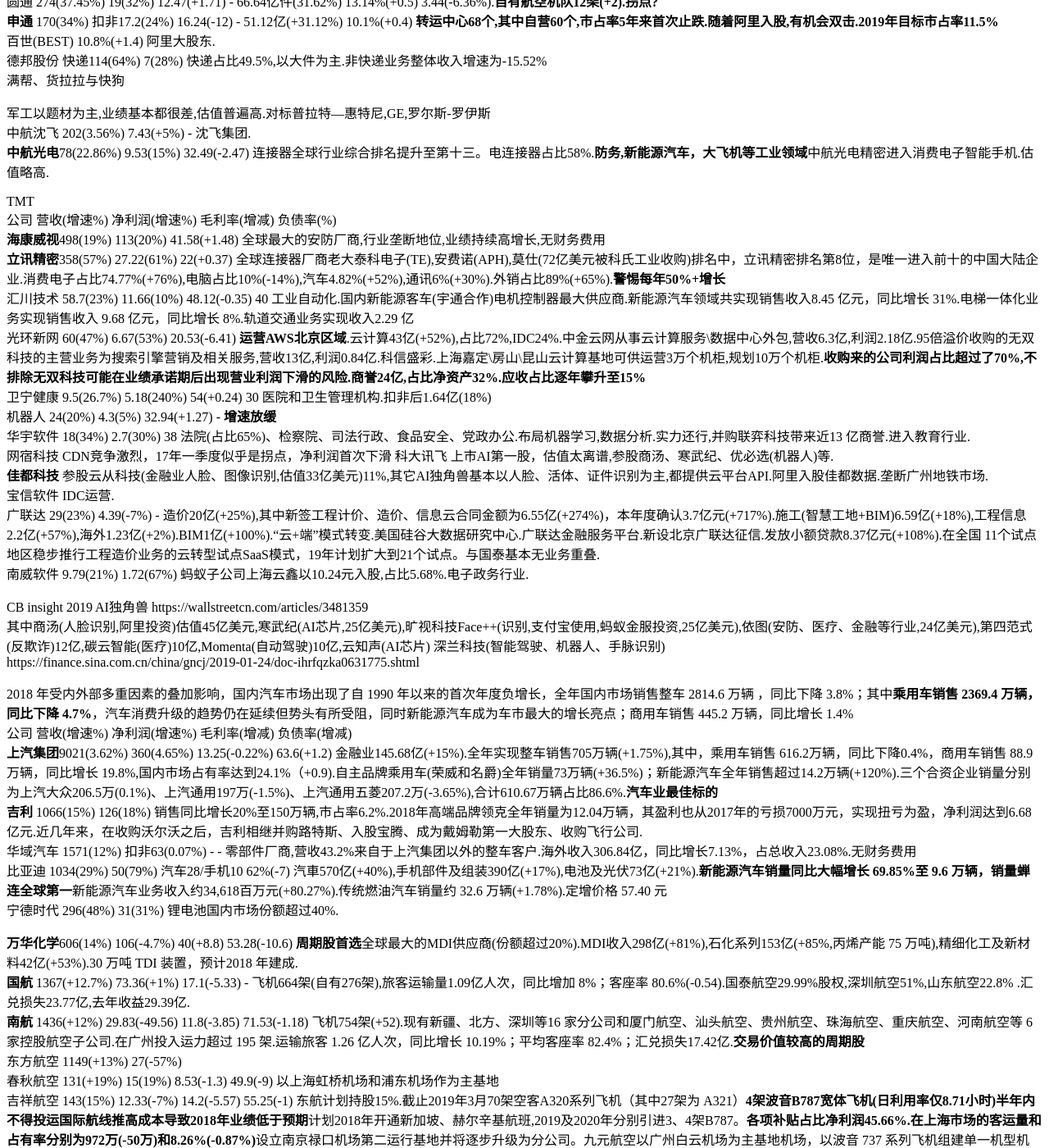
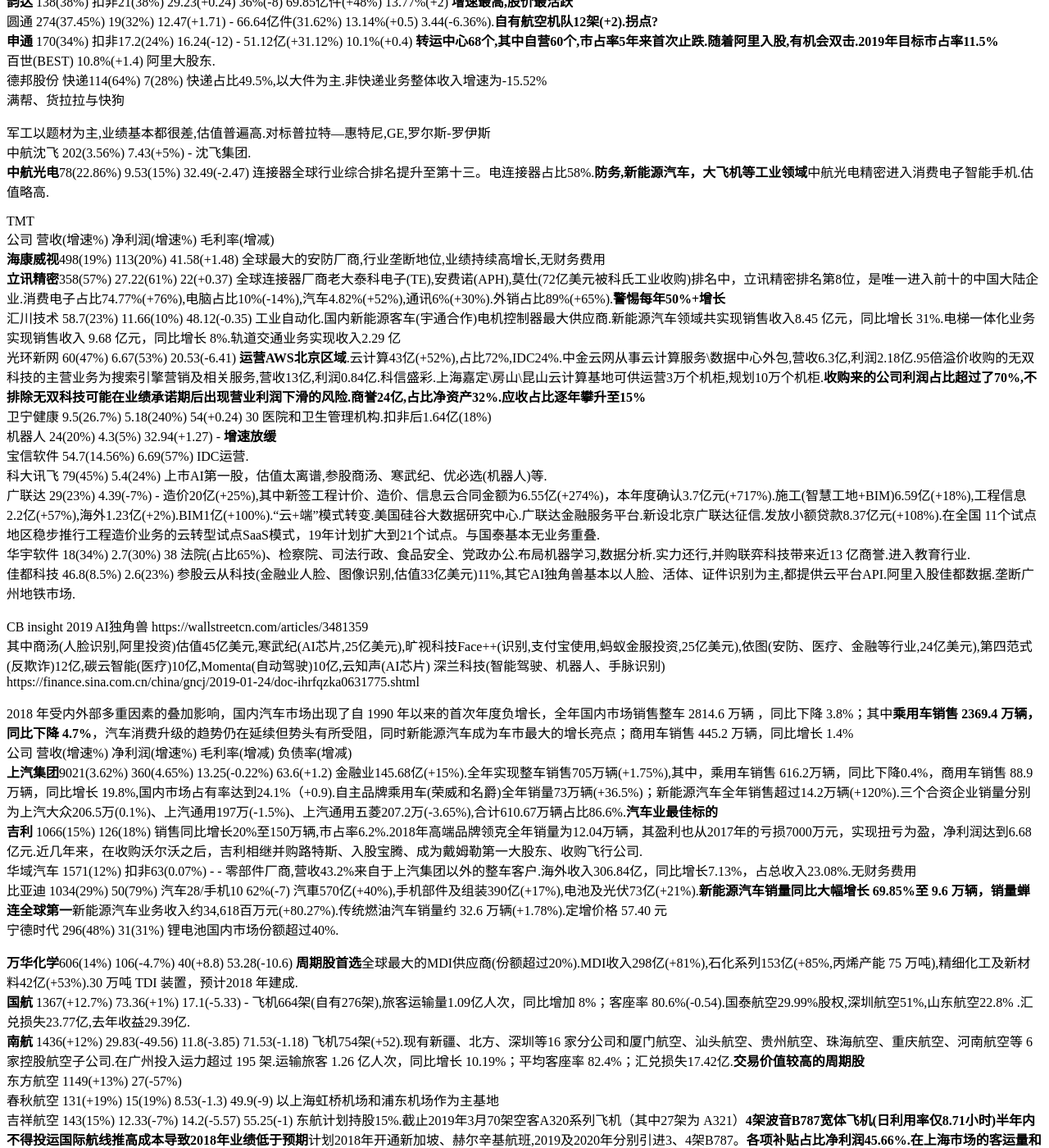
Before and after one commit to kingofhawks/kingofhawks.github.io, a Jekyll site: the page built from _posts/2018-10-27-重点上市公司2018年报汇总.md, in a window 1280 px wide and 1400 px high, scrolled down 11366 px. Shown: the whole window at 82% size. Built offline with Jekyll 4.4.1, drawn with Linux system fonts in a browser that asks for light colours; our own code applies the rules of GitHub Pages for plain Markdown files; some of the changed text lies outside the part shown.

Commit message:
update post

```diff
--- a/_posts/2018-10-27-重点上市公司2018年报汇总.md
+++ b/_posts/2018-10-27-重点上市公司2018年报汇总.md
@@ -91,8 +91,6 @@
 药明生物 营业收入25.35亿元（+56.6%），净利润6.31亿元（+249.6％），经调整净利润7.51亿元（+173.6％），未完成订单量总额36亿美元（+146.2％）。其中超过一半的营收来自北美地区（12.84亿元，占比50.6%）。估值可怕.
 **腾讯** 营收3127亿(+32%),盈利774亿(+19%).手游778亿(+24%),端游506亿(-8%).腾讯视频订阅用户8900万(+58%).网络广告581亿(+44%).其它业务金融科技理财通用户达1亿,云服务91亿(+100%).
 石四药  实现收入41.81亿港元，同比增长35.9%，净利润达9.12亿港元，同比增加37.2%.全年销售14.6亿瓶/袋，较上年同期增加12.5%，其中增长最大的是直立软袋，销量同比增长29.9%
-
-
 
 
 
@@ -360,7 +358,7 @@
 奥园     310(62%)        24(47%)         912(100%)     31.4(+4.4)
 **雅戈尔** 96(-2%)        36(1139%)       84.89(+3.91)  服装66/地产46       地产,服装,投资三驾马车.服装56亿(+13%),净利润8.29亿(+9%).地产40亿(-18%),净利润10亿(-14%),集中在宁波和苏州,土地储备共4个，土地面积38.68万平方米，规划计容建筑面积77.90万平方米.投资收益32亿(+5%),净利润18亿.**163亿巨资豪赌中信股份145451万股(成本港币14,占比净资产67%),可供出售金融资产,全部抵押贷款180亿港币.金正大1.346亿股,联创电子2910万股,创业软件1200万股,美的置业5%,市值总计278亿.权益法记账两家:宁波银行第三大股东7.94亿股15.25%(+2),浙商财险21%第二大股东(营收36亿,增长7.5%,亏损9亿，多次被处罚).持股中石油管道1.32%(成本30亿,分红1.7亿),银联商务估值200亿持股1.48%,宁波汉麻生物科技有限公司30%,新疆雅戈尔农业科技56%(棉纺),未上市权益合计53亿.股权投资合计市值332亿.财务费用11.6亿(-2%),流动负债407亿(+86%).昆仑持股12.33%尚未减持**计划品牌服装业务营业收入较上年同期增长 10%-15%，地产板块营业收入较上年同期增长30%以上，实现预售收入100亿元，较上年同期增长20%以上.**财技足,基本不从市场融资，每年大手笔分红超过利润的40%.拟使用不低于人民币 25 亿元、不高于人民币 50 亿元的自有资金，以不超过人民币10.00 元/股的价格回购公司股份后注销**
 海澜之家  191(4.89%)        34.55(3.78%)     39.63(-0.25)  门店总数 5792 家(+549),自营产品31%(+5),无财务费用.腾讯以10.48元入股5.31%
-栖霞建设  雄安概念,持有河北银行1.85亿股.地产业务每况愈下,以南京和无锡项目为主.**大股东质押比例超过90%,波动巨大,庄股**
+栖霞建设  23(36%)         2.17(300%)       雄安概念,持有河北银行1.85亿股.区域地产公司,以南京和无锡项目为主.**大股东质押比例超过90%,波动巨大,庄股**
 欧派家居  115(18%)         15.72(20.9%)       34.54(-1.91)    35.6(-12.4)    橱柜57亿(+7%),衣柜41亿(+25%),木门4.5亿(50%),卫浴4.7亿(47%).
 **索菲亚**73(18%)         9.6(5.77%)          38(+1.59)       37(-)  **全屋定制龙头.行业增速明显下滑,产品线布局最完整**门店合计3558.衣柜60亿(+17%),占比83%(-1%).司米橱柜7亿(+20%,扭亏为盈),家具3.33亿(+16%).索菲亚华鹤门业(持股51%)双品牌米兰纳\华鹤木门营收1.58亿(+116%),亏损1949万.宁基智能营收8383万.成立恒大索菲亚(持股60%)合资公司进入精装领域(在建).****对标宜家\日本宜得利\韩国汉森等.http://www.jiemian.com/article/1429783.html
 华建集团  52.9(16%)      2.56(6%)        25.5(-1.39)    设计行业龙头,华东设计院主体,无锡市政设计院第二大股东.新签合同总额82.7亿(+26%),上海地区占比过半.设计占比60%,毛利35.承包施工28%,毛利2%.
@@ -386,19 +384,20 @@
 **中航光电**78(22.86%)     9.53(15%)       32.49(-2.47)    连接器全球行业综合排名提升至第十三。电连接器占比58%.**防务,新能源汽车，大飞机等工业领域**中航光电精密进入消费电子智能手机.估值略高.
 
 TMT
-公司       营收(增速%)      净利润(增速%)    毛利率(增减)      负债率(%)
+公司       营收(增速%)      净利润(增速%)    毛利率(增减)
 **海康威视**498(19%)        113(20%)       41.58(+1.48)    全球最大的安防厂商,行业垄断地位,业绩持续高增长,无财务费用
 **立讯精密**358(57%)        27.22(61%)      22(+0.37)       全球连接器厂商老大泰科电子(TE),安费诺(APH),莫仕(72亿美元被科氏工业收购)排名中，立讯精密排名第8位，是唯一进入前十的中国大陆企业.消费电子占比74.77%(+76%),电脑占比10%(-14%),汽车4.82%(+52%),通讯6%(+30%).外销占比89%(+65%).**警惕每年50%+增长**
-汇川技术   58.7(23%)       11.66(10%)       48.12(-0.35)    40              工业自动化.国内新能源客车(宇通合作)电机控制器最大供应商.新能源汽车领域共实现销售收入8.45 亿元，同比增长 31%.电梯一体化业务实现销售收入 9.68 亿元，同比增长 8%.轨道交通业务实现收入2.29 亿
+汇川技术   58.7(23%)       11.66(10%)       48.12(-0.35)   工业自动化.国内新能源客车(宇通合作)电机控制器最大供应商.新能源汽车领域共实现销售收入8.45 亿元，同比增长 31%.电梯一体化业务实现销售收入 9.68 亿元，同比增长 8%.轨道交通业务实现收入2.29 亿
 光环新网   60(47%)         6.67(53%)       20.53(-6.41)       **运营AWS北京区域**.云计算43亿(+52%),占比72%,IDC24%.中金云网从事云计算服务\数据中心外包,营收6.3亿,利润2.18亿.95倍溢价收购的无双科技的主营业务为搜索引擎营销及相关服务,营收13亿,利润0.84亿.科信盛彩.上海嘉定\房山\昆山云计算基地可供运营3万个机柜,规划10万个机柜.**收购来的公司利润占比超过了70%,不排除无双科技可能在业绩承诺期后出现营业利润下滑的风险.商誉24亿,占比净资产32%.应收占比逐年攀升至15%**
 卫宁健康  9.5(26.7%)       5.18(240%)       54(+0.24)      30            医院和卫生管理机构.扣非后1.64亿(18%)
 机器人   24(20%)           4.3(5%)          32.94(+1.27)    -  **增速放缓**
+宝信软件   54.7(14.56%)   6.69(57%)  IDC运营.
+科大讯飞  79(45%)        5.4(24%)  上市AI第一股，估值太离谱,参股商汤、寒武纪、优必选(机器人)等.
+广联达    29(23%)         4.39(-7%)        -     造价20亿(+25%),其中新签工程计价、造价、信息云合同金额为6.55亿(+274%)，本年度确认3.7亿元(+717%).施工(智慧工地+BIM)6.59亿(+18%),工程信息2.2亿(+57%),海外1.23亿(+2%).BIM1亿(+100%).“云+端”模式转变.美国硅谷大数据研究中心.广联达金融服务平台.新设北京广联达征信.发放小额贷款8.37亿元(+108%).在全国 11个试点地区稳步推行工程造价业务的云转型试点SaaS模式，19年计划扩大到21个试点。与国泰基本无业务重叠.
 华宇软件  18(34%)          2.7(30%)                         38             法院(占比65%)、检察院、司法行政、食品安全、党政办公.布局机器学习,数据分析.实力还行,并购联弈科技带来近13 亿商誉.进入教育行业.
-网宿科技                                                                CDN竞争激烈，17年一季度似乎是拐点，净利润首次下滑 科大讯飞 上市AI第一股，估值太离谱,参股商汤、寒武纪、优必选(机器人)等.
-**佳都科技** 参股云从科技(金融业人脸、图像识别,估值33亿美元)11%,其它AI独角兽基本以人脸、活体、证件识别为主,都提供云平台API.阿里入股佳都数据.垄断广州地铁市场.
-宝信软件   IDC运营.
-广联达    29(23%)         4.39(-7%)        -     造价20亿(+25%),其中新签工程计价、造价、信息云合同金额为6.55亿(+274%)，本年度确认3.7亿元(+717%).施工(智慧工地+BIM)6.59亿(+18%),工程信息2.2亿(+57%),海外1.23亿(+2%).BIM1亿(+100%).“云+端”模式转变.美国硅谷大数据研究中心.广联达金融服务平台.新设北京广联达征信.发放小额贷款8.37亿元(+108%).在全国 11个试点地区稳步推行工程造价业务的云转型试点SaaS模式，19年计划扩大到21个试点。与国泰基本无业务重叠.
-南威软件   9.79(21%)      1.72(67%)   蚂蚁子公司上海云鑫以10.24元入股,占比5.68%.电子政务行业.
+佳都科技  46.8(8.5%)     2.6(23%)   参股云从科技(金融业人脸、图像识别,估值33亿美元)11%,其它AI独角兽基本以人脸、活体、证件识别为主,都提供云平台API.阿里入股佳都数据.垄断广州地铁市场.
+
+
 
 
 CB insight 2019 AI独角兽  https://wallstreetcn.com/articles/3481359
@@ -424,12 +423,11 @@
 春秋航空   131(+19%)       15(19%)          8.53(-1.3)    49.9(-9)   以上海虹桥机场和浦东机场作为主基地
 吉祥航空   143(15%)        12.33(-7%)       14.2(-5.57)   55.25(-1)  东航计划持股15%.截止2019年3月70架空客A320系列飞机（其中27架为 A321）**4架波音B787宽体飞机(日利用率仅8.71小时)半年内不得投运国际航线推高成本导致2018年业绩低于预期**计划2018年开通新加坡、赫尔辛基航班,2019及2020年分别引进3、4架B787。**各项补贴占比净利润45.66%.在上海市场的客运量和占有率分别为972万(-50万)和8.26%(-0.87%)**设立南京禄口机场第二运行基地并将逐步升级为分公司。九元航空以广州白云机场为主基地机场，以波音 737 系列飞机组建单一机型机队，现拥有 17 架波音 B737 系列飞机
 大秦铁路   556(+24%)       133(+86%)
-中国核电  核电机组达16 台，控股总装机容量达1325.1 万千瓦，同比增长15.11%
+中国核电  393(16%)        47.4(4.5%)  核电机组达21台，控股总装机容量达1902万千瓦(33%)
 贵州茅台  772(26%)        352(30%)  一如既往稳健
 五粮液    400(32%)        133(38%)
-洋河股份
+洋河股份  241(21%)         81(22%)
 伊利      789(16.9%)      64(7%)
 蒙牛      689(14.7%)      30.4(48.6%)
-永辉      稳健
+永辉      705(20%)        14.8(-15%)  超市首选.
 苏宁易购  2449(30%)      扣非-3.6(-306%)  入股万达商业4.02%,联通1.94%,华泰3.16%.收购万达百货.苏宁银行.苏宁金服估值500亿,持股41%,后两轮都是苏宁金控领投.线上线下交易规模3,367.57 亿元，同比增长 38.39%,其中线上交易规模2083亿(64%).物流收入28亿(40%),金融服务25亿(80%)
-君正集团  84(9%)          22.8(6.37%)   持有天弘基金15.6%,华泰保险15.29%(营收144亿,利润5.2亿).煤化工聚氯乙烯为主.
```
Also changed, not shown: other parts of _posts/2018-10-27-重点上市公司2018年报汇总.md (+1 -1 lines).
